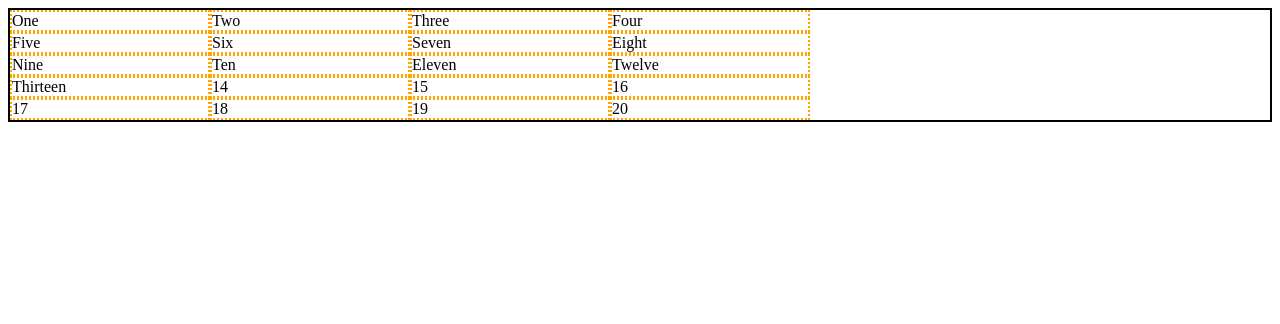
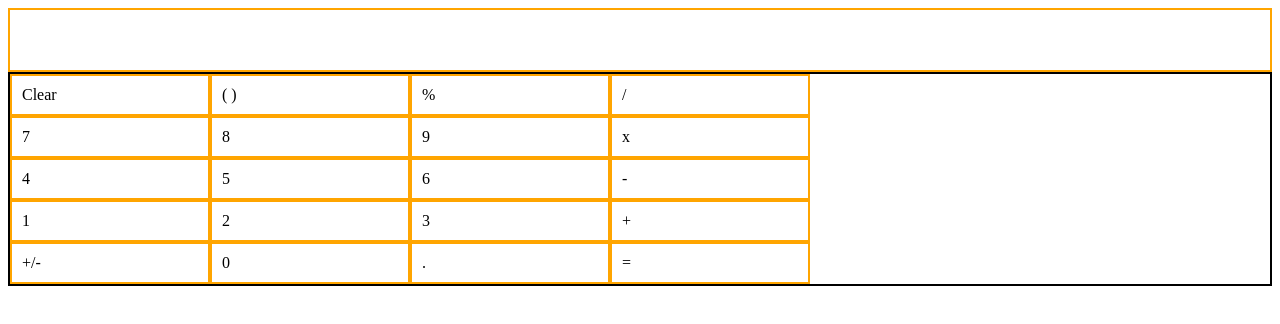
Before and after one commit to GShreya06/Basiccalculator, a plain HTML site: page index.html in a window 1280 px wide. Drawn offline with Linux system fonts and the light colour scheme.

Commit message:
layout done

```diff
--- a/index.html
+++ b/index.html
@@ -10,27 +10,28 @@
 </head>
 
 <body>
+    <div class="box1"></div>
     <div class="wrapper">
-        <div class="box">One</div>
-        <div class="box">Two</div>
-        <div class="box">Three</div>
-        <div class="box">Four</div>
-        <div class="box">Five</div>
-        <div class="box">Six</div>
-        <div class="box">Seven</div>
-        <div class="box">Eight</div>
-        <div class="box">Nine</div>
-        <div class="box">Ten</div>
-        <div class="box">Eleven</div>
-        <div class="box">Twelve</div>
-        <div class="box">Thirteen</div>
-        <div class="box">14</div>
-        <div class="box">15</div>
-        <div class="box">16</div>
-        <div class="box">17</div>
-        <div class="box">18</div>
-        <div class="box">19</div>
-        <div class="box">20</div>
+        <div class="box">Clear</div>
+        <div class="box">( )</div>
+        <div class="box">%</div>
+        <div class="box">/</div>
+        <div class="box">7</div>
+        <div class="box">8</div>
+        <div class="box">9</div>
+        <div class="box">x</div>
+        <div class="box">4</div>
+        <div class="box">5</div>
+        <div class="box">6</div>
+        <div class="box">-</div>
+        <div class="box">1</div>
+        <div class="box">2</div>
+        <div class="box">3</div>
+        <div class="box">+</div>
+        <div class="box">+/-</div>
+        <div class="box">0</div>
+        <div class="box">.</div>
+        <div class="box">=</div>
     </div>
 </body>
 
--- a/style.css
+++ b/style.css
@@ -4,5 +4,10 @@
     grid-template-columns: 200px 200px 200px 200px;
 }
 .box{
-    border: 2px dotted orange;
+    border: 2px solid orange;
+    padding: 10px;
 }
+.box1{
+    border: 2px solid orange;
+    padding: 30px;
+}
```
